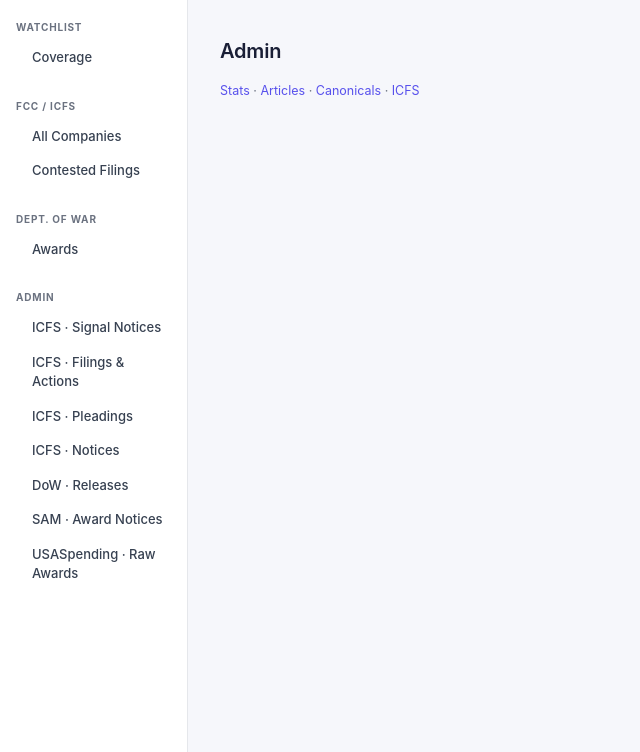
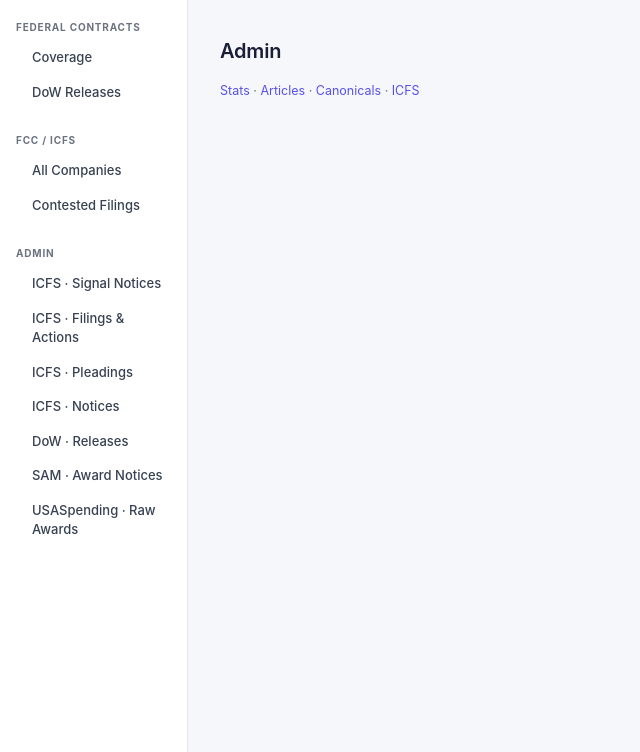
Before and after one commit to brandonorourke/strata, a FastAPI app: page /admin in a window 1280 px wide. Shown: the part 48-800 px from the top of the page, without its empty margins (0-640 px from the left). Run offline with FastAPI, Linux system fonts and the light colour scheme; parts of the project's set-up code (start-up, migrations or seed data) failed here and were passed over.

Commit message:
Update menu

```diff
--- a/apps/api/main.py
+++ b/apps/api/main.py
@@ -474,8 +474,8 @@ async def list_usaspending_awards(request: Request, page: int = 1, page_size: in
     })
 
 
-@app.get("/watchlist")
-async def watchlist_index(request: Request, sort: str = "undrawn"):
+@app.get("/coverage")
+async def coverage_index(request: Request, sort: str = "undrawn"):
     """Coverage grid — one row per confirmed watchlist company, each drilling into
     /company/{ticker}. Per-company summary reuses the /company computation (exclusive
     latent = single-award active undrawn; shared seats = active multi-award vehicles).
@@ -559,8 +559,8 @@ async def watchlist_index(request: Request, sort: str = "undrawn"):
         "excl_latent": sum(c["exclusive_latent"] for c in companies),
         "n_draws_90": sum(c["n_draws_90"] for c in companies),
     }
-    return templates.TemplateResponse("watchlist.html", {
-        "request": request, "title": "Coverage — Watchlist",
+    return templates.TemplateResponse("coverage.html", {
+        "request": request, "title": "Coverage — Federal Contracts",
         "companies": companies, "totals": totals, "sort": sort, "today": today,
     })
 
--- a/apps/api/templates/base.html
+++ b/apps/api/templates/base.html
@@ -255,15 +255,13 @@
 
     <nav id="sidebar">
       {% set path = request.url.path %}
-      <div class="nav-section">Watchlist</div>
-      <a href="/watchlist"             class="nav-item {% if path.startswith('/watchlist') or path.startswith('/company/') %}active{% endif %}">Coverage</a>
+      <div class="nav-section">Federal Contracts</div>
+      <a href="/coverage"              class="nav-item {% if path.startswith('/coverage') or path.startswith('/company/') %}active{% endif %}">Coverage</a>
+      <a href="/dow"                   class="nav-item {% if path == '/dow' %}active{% endif %}">DoW Releases</a>
 
       <div class="nav-section" style="margin-top: 16px;">FCC / ICFS</div>
       <a href="/admin/icfs/canonicals" class="nav-item {% if path.startswith('/admin/icfs/canonicals') or path.startswith('/admin/icfs/entity') %}active{% endif %}">All Companies</a>
       <a href="/admin/icfs/contested"  class="nav-item {% if path.startswith('/admin/icfs/contested') %}active{% endif %}">Contested Filings</a>
-
-      <div class="nav-section" style="margin-top: 16px;">Dept. of War</div>
-      <a href="/dow"                   class="nav-item {% if path == '/dow' %}active{% endif %}">Awards</a>
 
       <div class="nav-section" style="margin-top: 16px;">Admin</div>
       <a href="/admin/icfs/signals"    class="nav-item {% if path.startswith('/admin/icfs/signals') %}active{% endif %}">ICFS · Signal Notices</a>
```
Also changed, not shown: apps/api/templates/coverage.html (renamed from apps/api/templates/watchlist.html, +4 -4 lines).
